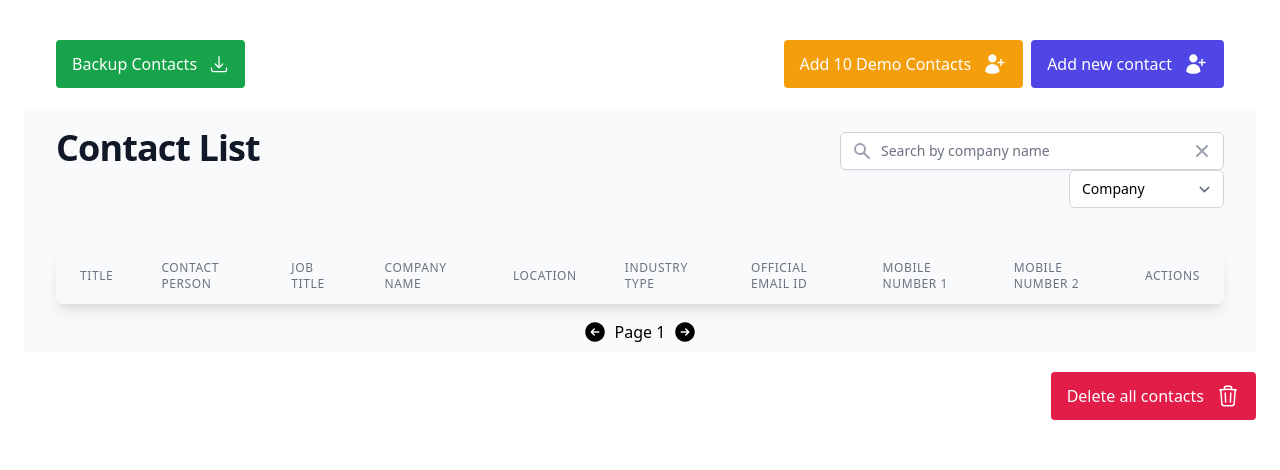
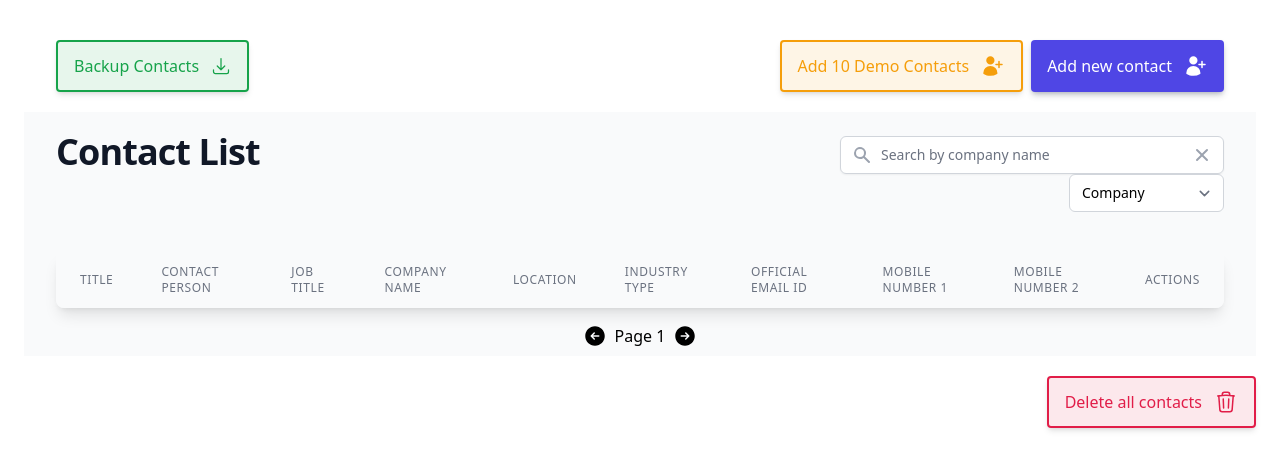
Before and after one commit to MrSnor/Offline-Contact-Manager-using-Hono-and-Deno, a website built with Vite: page frontend/index.html in a window 1280 px wide. Built offline with nearby package versions, Linux system fonts and the light colour scheme; files whose address does not match are found by name; what micromodal, notyf would draw is missing.

Commit message:
update frontend/index.html
update button styles for hover/active states

```diff
--- a/frontend/index.html
+++ b/frontend/index.html
@@ -14,7 +14,7 @@
     <div class="flex justify-between items-center px-8">
       <!-- Download Button -->
       <button
-        class="group relative inline-flex flex-row-reverse gap-3 items-center overflow-hidden rounded bg-green-600 px-4 py-3 text-white focus:outline-none focus:ring active:bg-green-500"
+        class="group relative inline-flex flex-row-reverse gap-3 items-center overflow-hidden rounded bg-green-600/10 border-2 border-green-600 px-4 py-3 text-green-600 hover:text-white hover:bg-green-600 transition-colors duration-200 active:bg-green-500 active:text-white shadow-md active:shadow-none"
         id="download-contacts-btn"
       >
         <span class="">
@@ -40,7 +40,7 @@
       <div class="flex gap-2">
         <button
           id="add-demo-contacts"
-          class="group relative inline-flex flex-row-reverse gap-3 items-center overflow-hidden rounded bg-amber-500 px-4 py-3 text-white focus:outline-none focus:ring active:bg-amber-500/80 font-medium"
+          class="group relative inline-flex flex-row-reverse gap-3 items-center overflow-hidden rounded bg-amber-500/10 border-2 border-amber-500 px-4 py-3 text-amber-500 hover:text-white hover:bg-amber-500 transition-colors duration-200 active:bg-amber-500/80 active:text-white font-medium shadow-md active:shadow-none"
         >
           <svg
             xmlns="http://www.w3.org/2000/svg"
@@ -58,7 +58,7 @@
         <!-- Add Contact Button -->
         <button
           id="add-new-contact-btn"
-          class="group relative inline-flex flex-row-reverse gap-3 items-center overflow-hidden rounded bg-indigo-600 px-4 py-3 text-white focus:outline-none focus:ring active:bg-indigo-500 font-medium"
+          class="group relative inline-flex flex-row-reverse gap-3 items-center overflow-hidden rounded bg-indigo-600 px-4 py-3 text-white focus:outline-none focus:ring active:bg-indigo-500 font-medium shadow-md shadow-gray-600/30 active:shadow-none"
         >
           <svg
             xmlns="http://www.w3.org/2000/svg"
@@ -81,7 +81,7 @@
     <!-- Button to clear the contacts database -->
     <div class="flex gap-2 justify-end">
       <button
-        class="group relative inline-flex flex-row-reverse gap-3 items-center overflow-hidden rounded bg-rose-600 px-4 py-3 text-white focus:outline-none focus:ring active:bg-rose-500"
+        class="group relative inline-flex flex-row-reverse gap-3 items-center overflow-hidden rounded border-2 border-rose-600 bg-rose-600/10 hover:bg-rose-600 px-4 py-3 text-rose-600 hover:text-white transition-colors duration-200 active:bg-rose-500 active:text-white shadow-md active:shadow-none"
         id="delete-all-contacts-btn"
       >
         <span class="">
```
